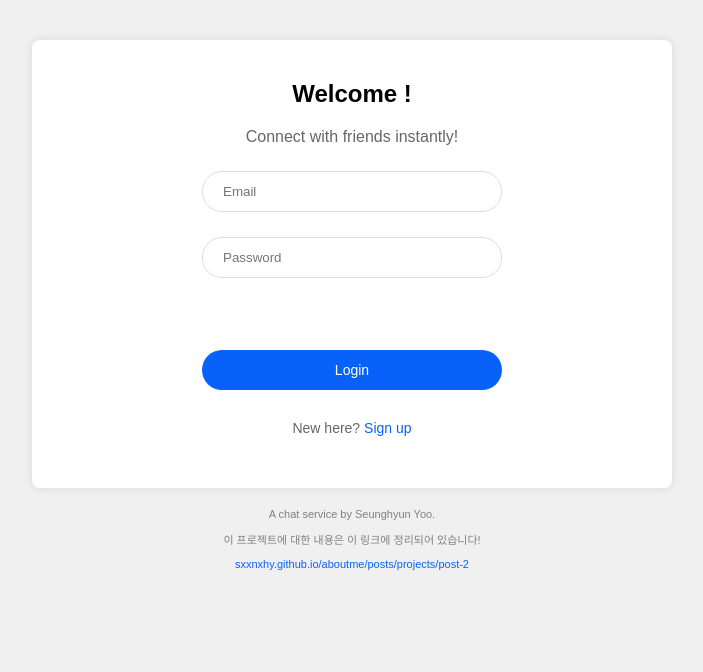
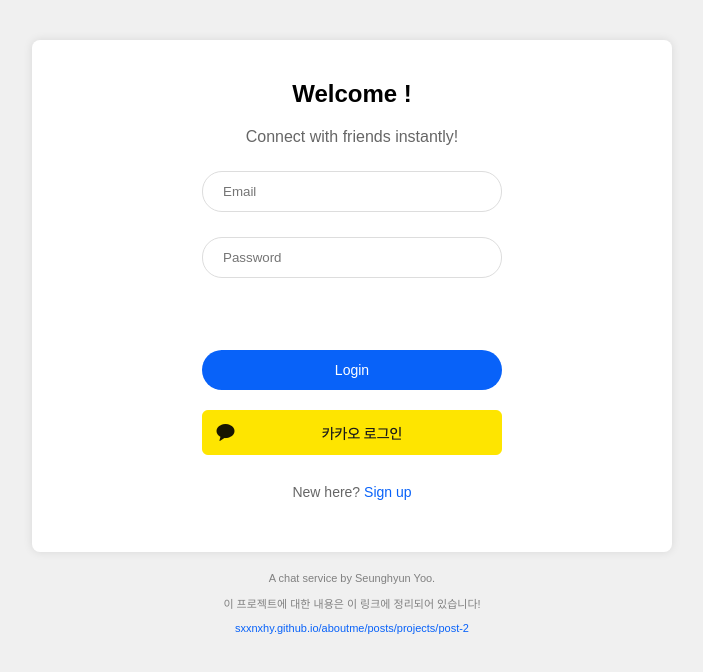
Before and after one commit to sxxnxhy/LetsChat-frontend, a React (Vite) app: page /login in a window 1280 px wide. Shown: the top 672 px of the page, without its empty margins (288-991 px from the left). Built offline with nearby package versions, Linux system fonts and the light colour scheme.

Commit message:
update: 카카오 로그인 추가

```diff
--- a/src/components/ChatList.jsx
+++ b/src/components/ChatList.jsx
@@ -13,8 +13,22 @@ function ChatList() {
 
     const userId = localStorage.getItem('userId');
     if (!userId) {
-      navigate('/login');
-      return;
+      fetch('/api/user/get-user-id', {
+        method: 'GET',
+        headers: { 'Content-Type': 'application/json' },
+      })
+        .then(response => {
+          if (!response.ok) throw new Error('Failed to load user ID: ' + response.status);
+          return response.json();
+        })
+        .then(user => {
+          localStorage.setItem('userId', user.userId)
+        })
+        .catch(error => {
+          console.error('Error:', error);
+          setChats([]);
+          navigate('/login');
+        });
     }
 
     loadChatList();
@@ -82,8 +96,11 @@ function ChatList() {
   const logout = (event) => {
     event.preventDefault();
     fetch('/api/user/logout', { method: 'POST' })
-      .then(() => navigate('/login'));
+      .then(() =>
+        window.location.href = `https://kauth.kakao.com/oauth/logout?client_id=eb003ac55ade7ba2f909266448707b25&logout_redirect_uri=http://localhost:5176/login`
+    );
   };
+
   window.addEventListener('focus', () => {
     setUnreadCount(0); // Reset unread count
     document.title = originalTitleRef.current; // Restore original title
--- a/src/components/Login.jsx
+++ b/src/components/Login.jsx
@@ -37,6 +37,24 @@ function Login() {
     }
   };
 
+  const handleKakaoLogin = () => {
+    fetch('/api/oauth/kakao', {
+      method: 'GET',
+      headers: { 'Content-Type': 'application/json' }
+    })
+      .then(response => {
+        if (!response.ok) throw new Error('Login failed');
+        return response.json();
+      })
+      .then(data => {
+        window.location.href = data.url; // redirect to Kakao
+      })
+      .catch(error => {
+        setStatus('카카오 로그인 에러');
+        console.error('Error:', error);
+      });
+  };
+
   const handleKeyUp = (event) => {
     if (event.key === 'Enter') {
       event.preventDefault();
@@ -70,6 +88,9 @@ function Login() {
           />
           <p id="loginStatus">{status}</p>
           <button onClick={handleLogin}>Login</button>
+          <a onClick={handleKakaoLogin} className="kakao-login-btn">
+            <img src="../../images/kakao_login_medium_wide.png" />
+          </a>
           <p className="signup-prompt">
             New here? <a href="/sign-up">Sign up</a>
           </p>
--- a/src/style.css
+++ b/src/style.css
@@ -588,6 +588,11 @@ button:hover {
     transition: background-color 0.2s ease;
     box-sizing: border-box;
   }
+  .kakao-login-btn img {
+    cursor: pointer;
+    transition: all 0.2s ease;
+  }
+
 
 
 /* ========================================================================= */
```
Also changed, not shown: public/images/kakao_login_medium_wide.png (added).
